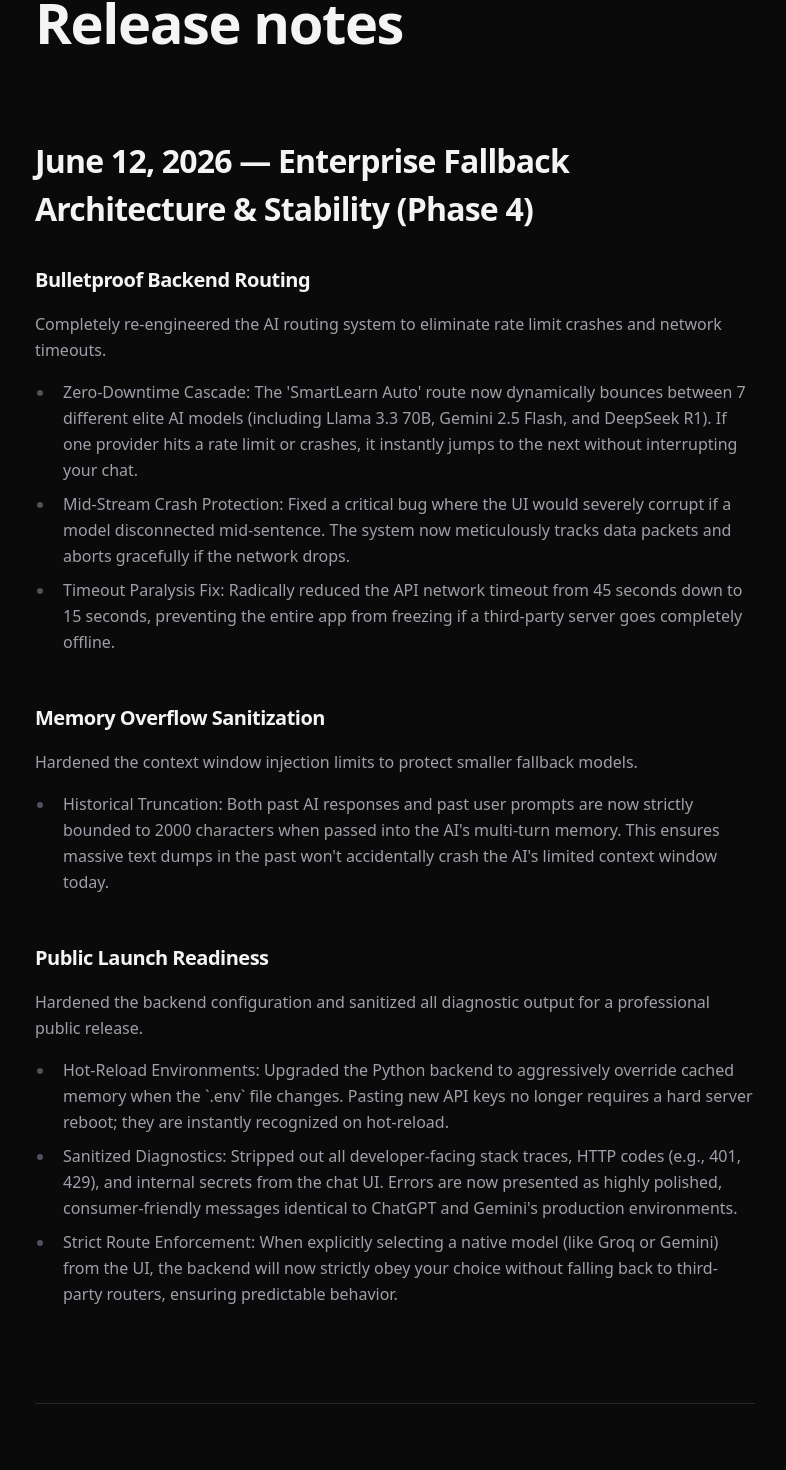
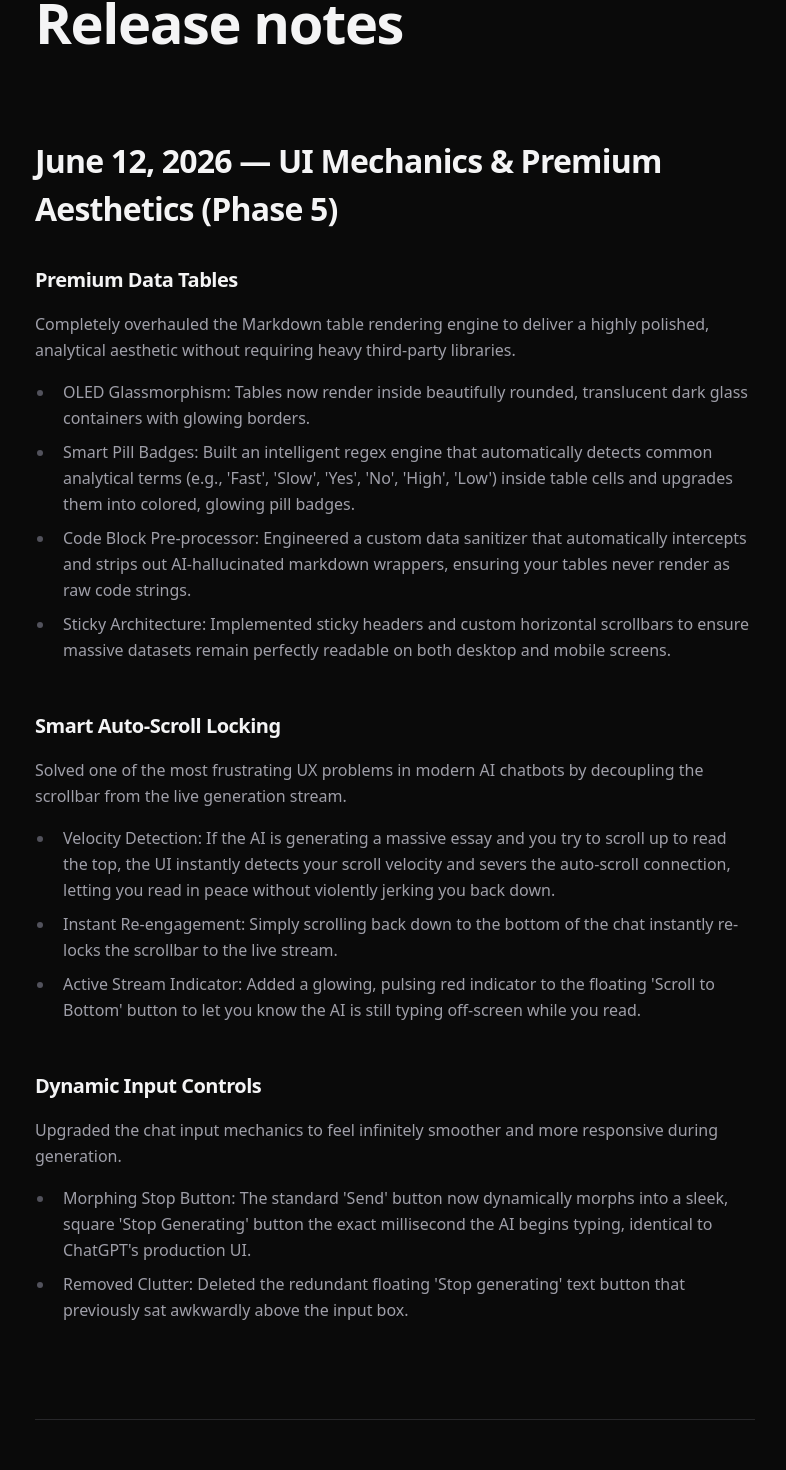
Before and after one commit to Nav33dCodes/smartLearn-AI, a React (Vite) app in the folder smartlearn-frontend/: page /releases in a window 1280 px wide. Shown: the part 213-1683 px from the top of the page, without its empty margins (245-1031 px from the left). Built offline with nearby package versions, Linux system fonts and the light colour scheme; no server answers.

Commit message:
feat: add ReleaseNotes component to document platform updates and architectural enhancements

```diff
--- a/smartlearn-frontend/src/pages/ReleaseNotes.jsx
+++ b/smartlearn-frontend/src/pages/ReleaseNotes.jsx
@@ -1,6 +1,38 @@
 import React, { useEffect } from 'react';
 import { motion } from 'framer-motion';
 const releases = [
+  {
+    date: "June 12, 2026 — UI Mechanics & Premium Aesthetics (Phase 5)",
+    features: [
+      {
+        title: "Premium Data Tables",
+        description: "Completely overhauled the Markdown table rendering engine to deliver a highly polished, analytical aesthetic without requiring heavy third-party libraries.",
+        bullets: [
+          "OLED Glassmorphism: Tables now render inside beautifully rounded, translucent dark glass containers with glowing borders.",
+          "Smart Pill Badges: Built an intelligent regex engine that automatically detects common analytical terms (e.g., 'Fast', 'Slow', 'Yes', 'No', 'High', 'Low') inside table cells and upgrades them into colored, glowing pill badges.",
+          "Code Block Pre-processor: Engineered a custom data sanitizer that automatically intercepts and strips out AI-hallucinated markdown wrappers, ensuring your tables never render as raw code strings.",
+          "Sticky Architecture: Implemented sticky headers and custom horizontal scrollbars to ensure massive datasets remain perfectly readable on both desktop and mobile screens."
+        ]
+      },
+      {
+        title: "Smart Auto-Scroll Locking",
+        description: "Solved one of the most frustrating UX problems in modern AI chatbots by decoupling the scrollbar from the live generation stream.",
+        bullets: [
+          "Velocity Detection: If the AI is generating a massive essay and you try to scroll up to read the top, the UI instantly detects your scroll velocity and severs the auto-scroll connection, letting you read in peace without violently jerking you back down.",
+          "Instant Re-engagement: Simply scrolling back down to the bottom of the chat instantly re-locks the scrollbar to the live stream.",
+          "Active Stream Indicator: Added a glowing, pulsing red indicator to the floating 'Scroll to Bottom' button to let you know the AI is still typing off-screen while you read."
+        ]
+      },
+      {
+        title: "Dynamic Input Controls",
+        description: "Upgraded the chat input mechanics to feel infinitely smoother and more responsive during generation.",
+        bullets: [
+          "Morphing Stop Button: The standard 'Send' button now dynamically morphs into a sleek, square 'Stop Generating' button the exact millisecond the AI begins typing, identical to ChatGPT's production UI.",
+          "Removed Clutter: Deleted the redundant floating 'Stop generating' text button that previously sat awkwardly above the input box."
+        ]
+      }
+    ]
+  },
   {
     date: "June 12, 2026 — Enterprise Fallback Architecture & Stability (Phase 4)",
     features: [
```
